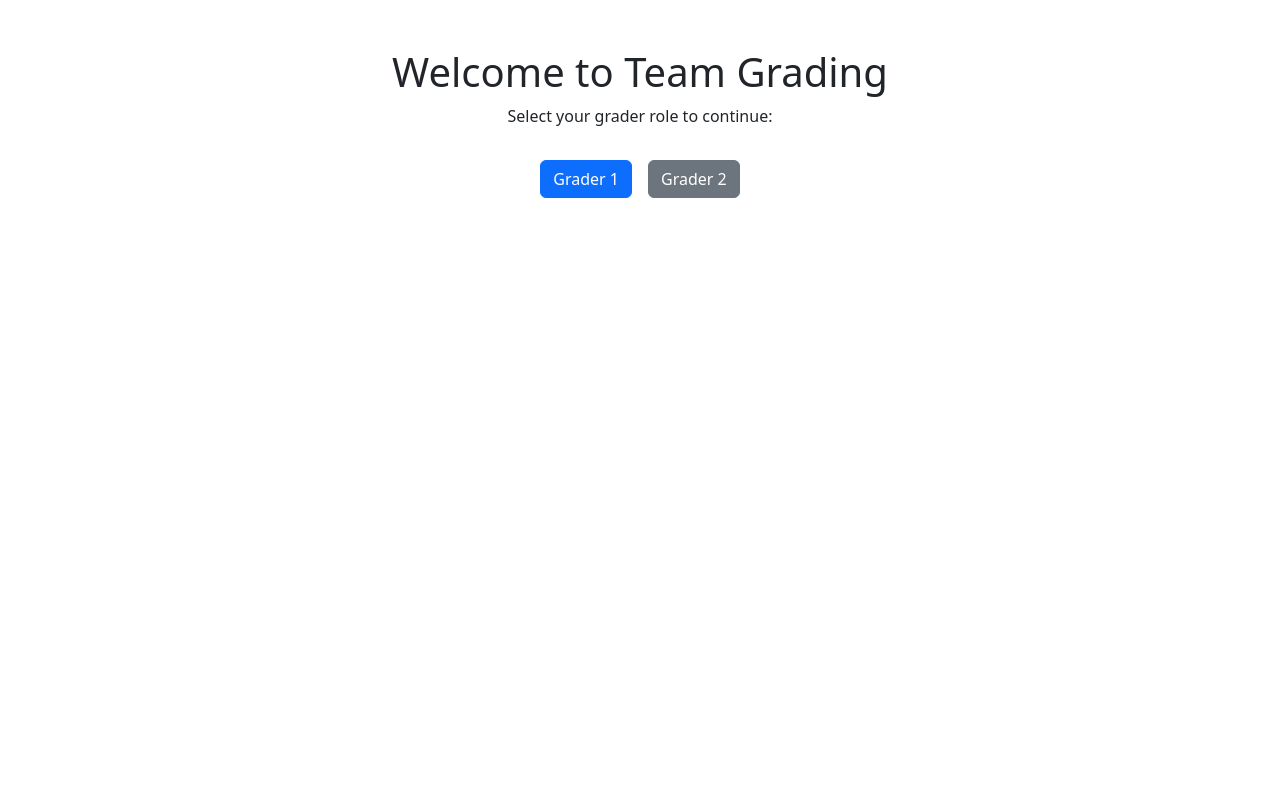
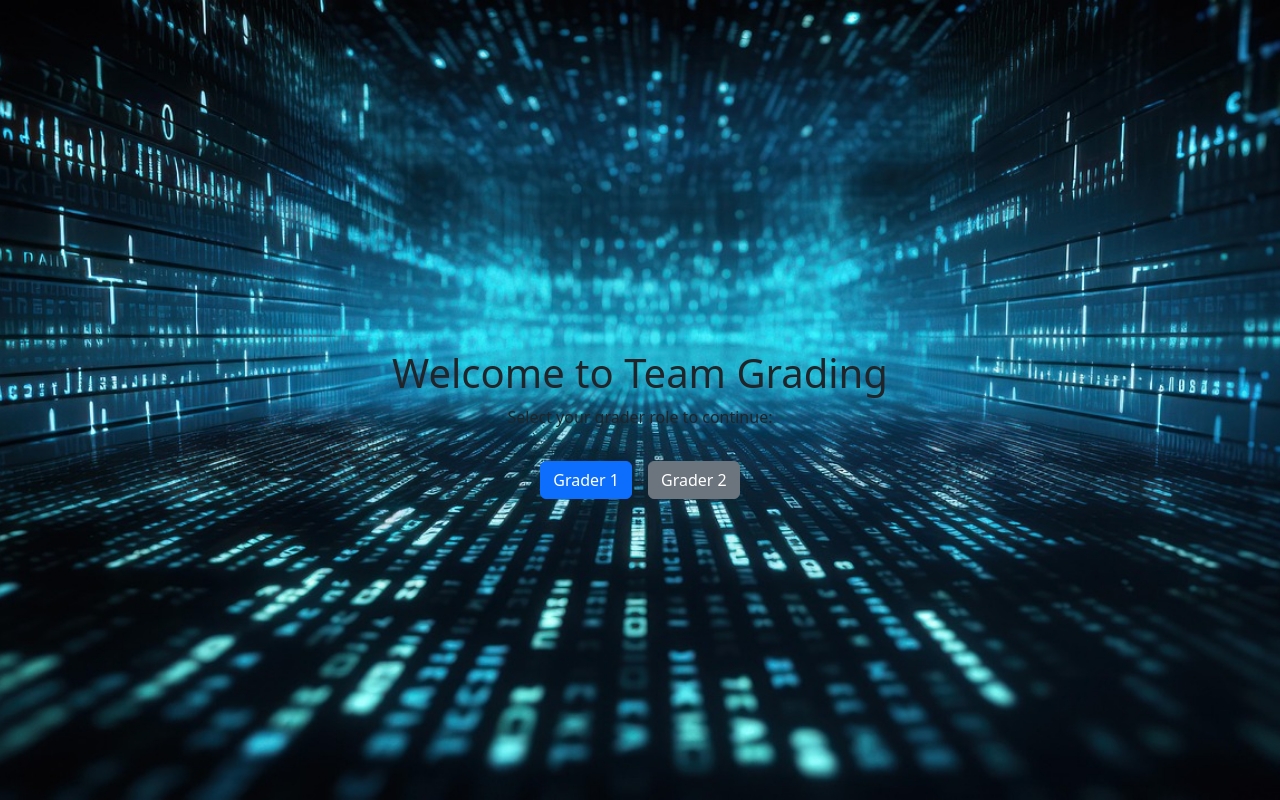
Before and after one commit to KaarelVv/grading_system, a React (Create React App) app: page / in a window 1280 px wide. Built offline with nearby package versions, Linux system fonts and the light colour scheme.

Commit message:
styeld_app

```diff
--- a/src/App.js
+++ b/src/App.js
@@ -3,15 +3,18 @@ import Home from "./pages/Home";
 import Grading from "./pages/Grading";
 import "bootstrap/dist/css/bootstrap.min.css";
 import Result from "./pages/Result";
-import "./assets/styles/App.css"
+import "./assets/styles/App.css";
+
 
 function App() {
   return (
+    <div className="App">
     <Routes>
       <Route path="/" element={<Home />} />
       <Route path="/grading" element={<Grading />} />
       <Route path="/results" element={<Result/>}/>
     </Routes>
+    </div>
   );
 }
 
--- a/src/assets/styles/App.css
+++ b/src/assets/styles/App.css
@@ -1,6 +1,6 @@
 .App {
   text-align: center;
-  background-image: url("../images/background.jpeg")!important;
+  background-image: url("../images/background.jpeg");
   background-size: cover;
   background-position: center;
   background-repeat: no-repeat;
```
